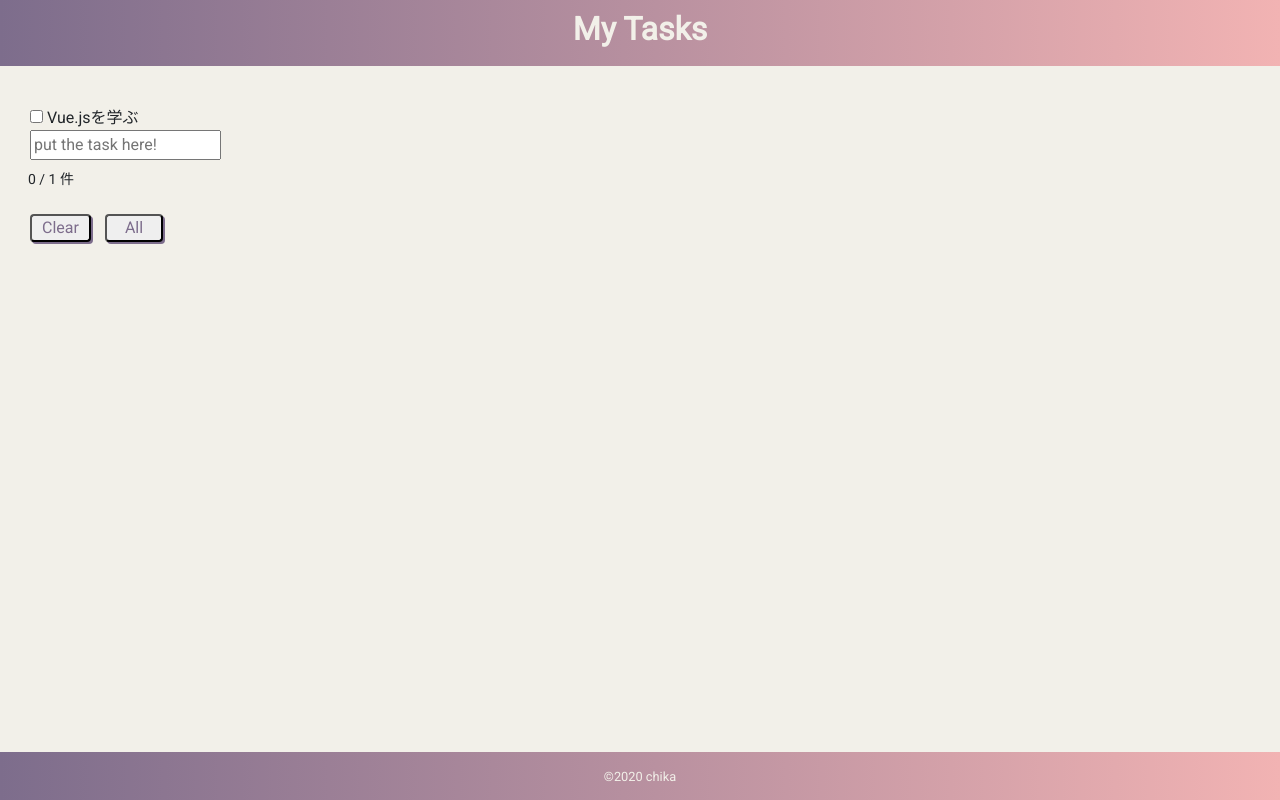
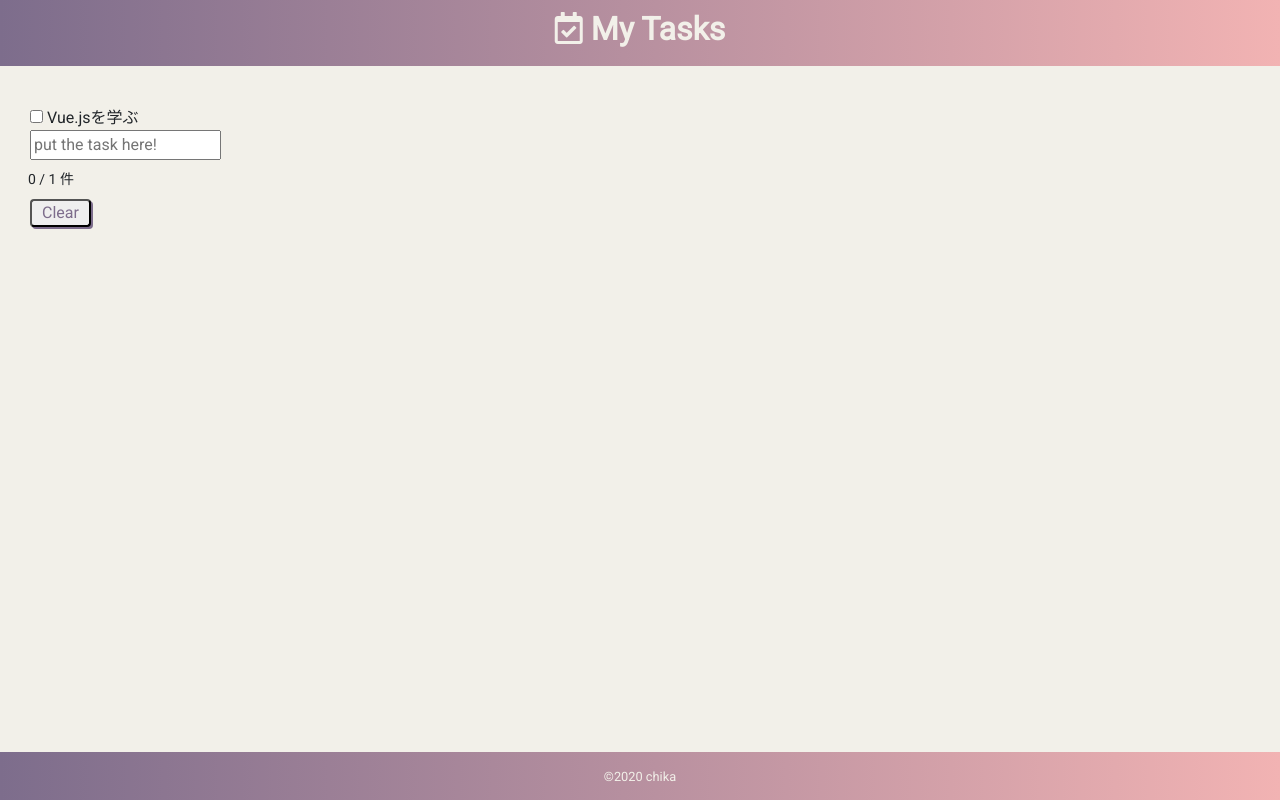
Before and after one commit to nekosangood110/TodoApp, a plain HTML site: page index.html in a window 1280 px wide. Drawn offline with nearby package versions, Linux system fonts and the light colour scheme.

Commit message:
icon追加

```diff
--- a/index.html
+++ b/index.html
@@ -5,16 +5,21 @@
   <meta charset="UTF-8" />
   <meta name="viewport" content="width=device-width, initial-scale=1.0" />
   <title>Vue.js TodoApp</title>
+  <!-- Googlefont CDN -->
   <link href="https://fonts.googleapis.com/css2?family=Noto+Sans+JP:wght@300&family=Roboto&display=swap"
     rel="stylesheet" />
+    <!-- reboot CSS -->
   <link rel="stylesheet" href="styles/vendors/bootstrap-reboot.css" />
   <link rel="stylesheet" href="styles/style.css" />
+  <!-- fontawesome CDN -->
+  <link rel="stylesheet" href="https://pro.fontawesome.com/releases/v5.10.0/css/all.css" integrity="sha384-AYmEC3Yw5cVb3ZcuHtOA93w35dYTsvhLPVnYs9eStHfGJvOvKxVfELGroGkvsg+p" crossorigin="anonymous"/>
+  <!-- Vue CDN -->
   <script src="https://cdn.jsdelivr.net/npm/vue/dist/vue.js"></script>
 </head>
 
 <body>
   <header>
-    <h1>My Tasks</h1>
+    <h1><i class="far fa-calendar-check"></i>&nbsp;My Tasks</h1>
   </header>
   <div id="app">
     <div v-for="todo in todos">
@@ -30,7 +35,6 @@
         <!-- ↑3/1の部分 -->
     </div>
     <button class="clear-btn" v-on:click="cleanToDo">Clear</button>
-    <button class="all-btn">All</button>
   </div>
   <footer>
     <small>&copy;2020 chika</small>
--- a/styles/style.scss
+++ b/styles/style.scss
@@ -65,23 +65,6 @@ input[type="text"] {
     }
 }
 
-.all-btn {
-    display: inline-block;
-    text-align: center;
-    color: $mainclr;
-    box-shadow: 2px 2px;
-    border-radius: 4px;
-    padding: 0 18px;
-    margin: 15px 0 10px 10px;
-
-
-    &:active {
-        transform: translate(1px,1px);
-        box-shadow: none;
-    }
-
-}
-
 footer {
     background: linear-gradient(to right, $mainclr, $accentclr1);
     color: $baseclr;
```
